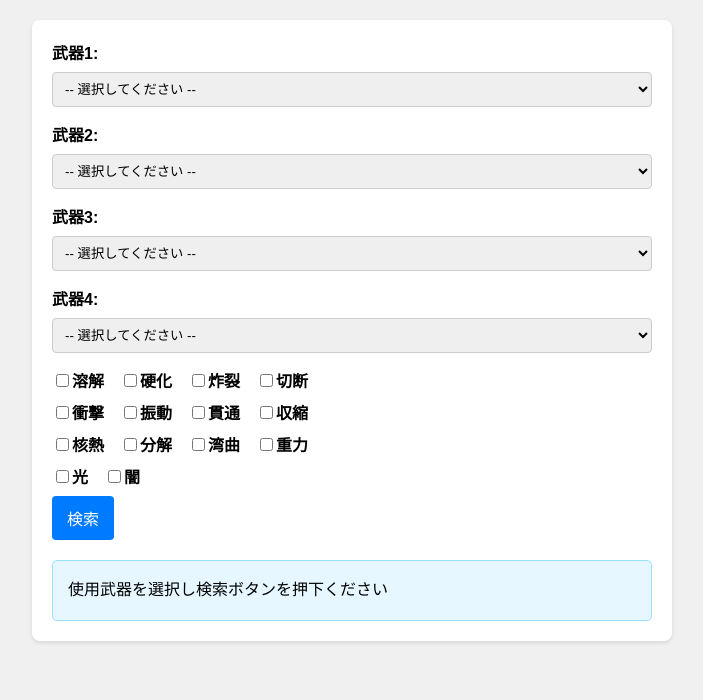
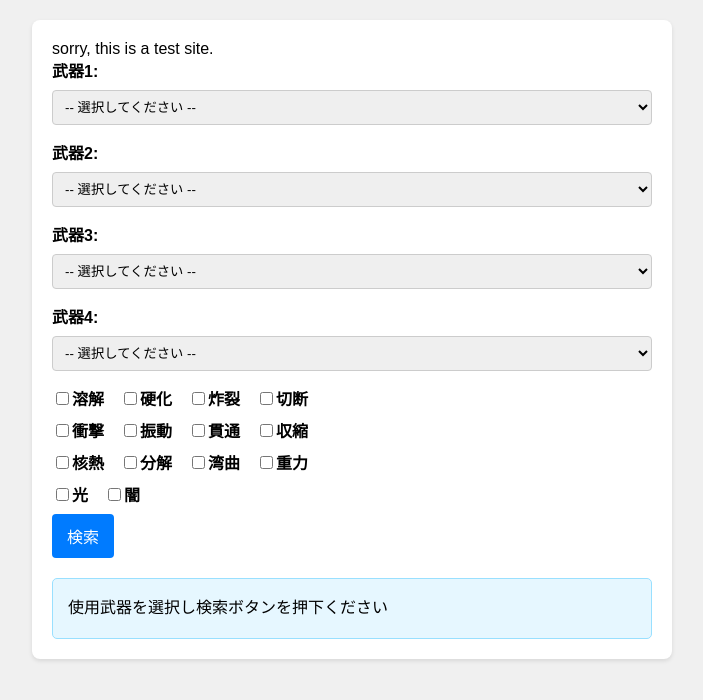
Before and after one commit to ayuza-tarumo/ffxi_renkei, a Flask app: page / in a window 1280 px wide. Shown: the top 700 px of the page, without its empty margins (288-991 px from the left). Run offline with Flask 3, Linux system fonts and the light colour scheme.

Commit message:
Add files via upload

```diff
--- a/templates/index.html
+++ b/templates/index.html
@@ -19,6 +19,7 @@
 </head>
 <body>
     <div class="container">
+    sorry, this is a test site.
         <form method="POST" action="/">
             <label for="weapon_select1">武器1:</label>
             <select name="weapon_select1" id="weapon_select1">
```
